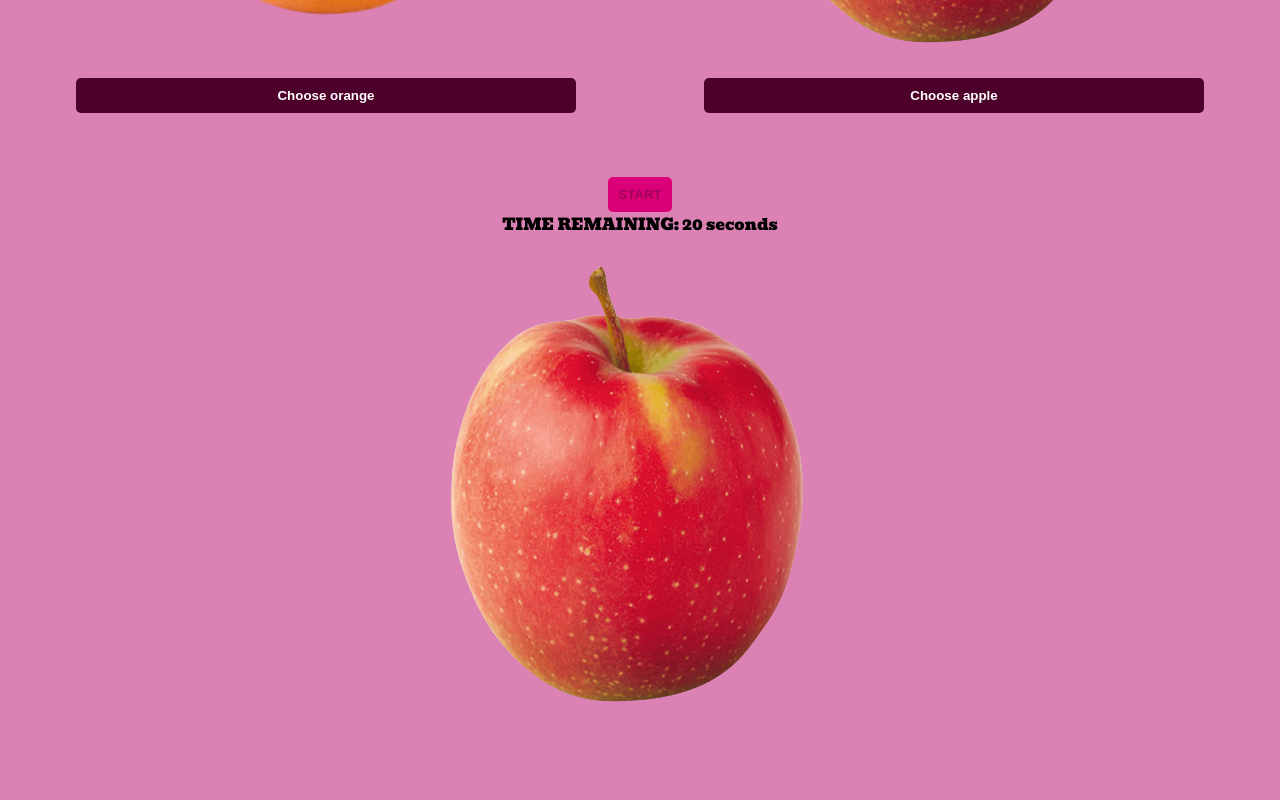
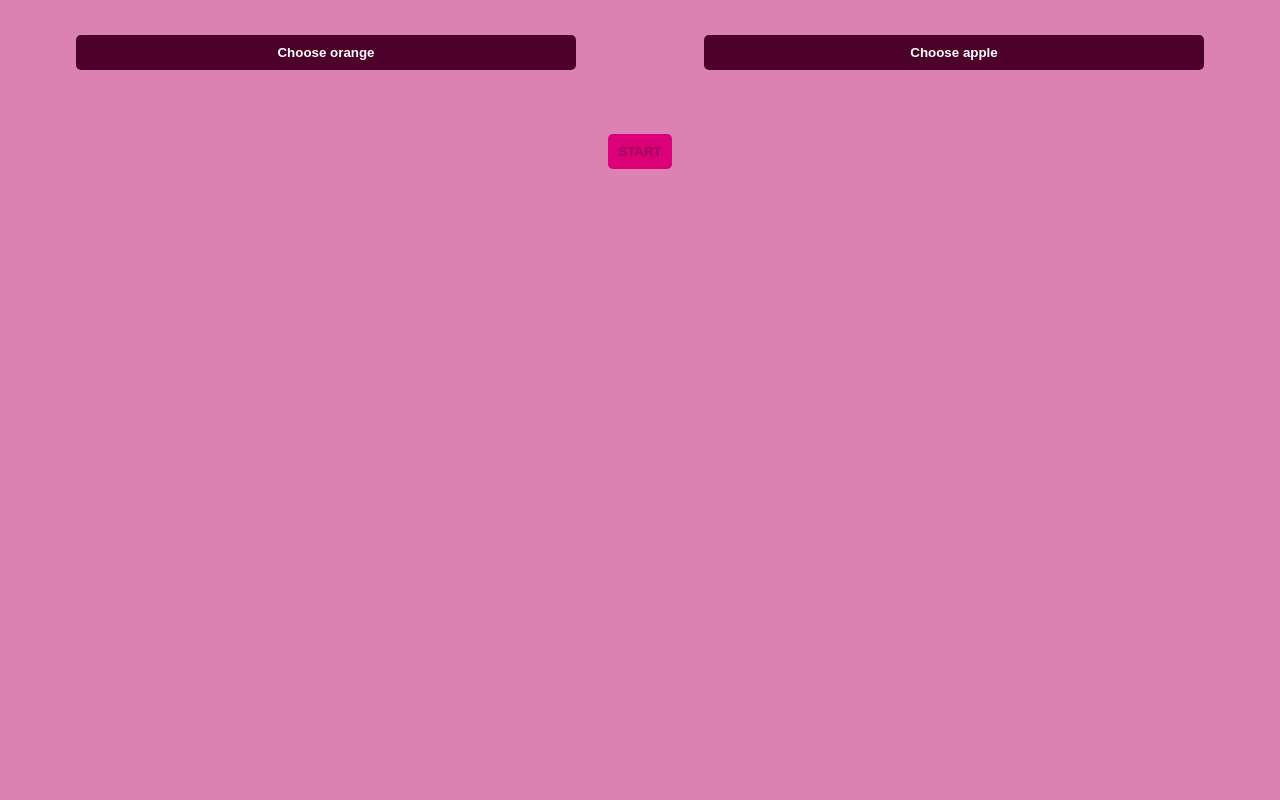
Before and after one commit to Miki-Geoghegan/apples-and-oranges, a React (Create React App) app: page / in a window 1280 px wide. Shown: the part 580-1380 px from the top of the page. After the commit the page ends 800 px from the top, so only its background shows below. Built offline with nearby package versions, Linux system fonts and the light colour scheme.

Commit message:
finishing layout strucutre for animation

```diff
--- a/src/App.jsx
+++ b/src/App.jsx
@@ -1,5 +1,4 @@
 import Count from 'components/Count'
-import Fruit from 'components/Fruit'
 import FruitSelector from 'components/FruitSelector'
 import GamePlay from 'components/GamePlay'
 import { Provider } from 'react-redux'
@@ -11,7 +10,6 @@ const App = () => {
     <Provider store={ store }>
       <div className="App">
         <FruitSelector />
-        {/* <Fruit /> */}
         <Count />
         <Timer />
         <GamePlay />
--- a/src/components/Count.jsx
+++ b/src/components/Count.jsx
@@ -6,9 +6,8 @@ import React, { Component } from 'react'
 class Count extends Component {
 
   renderCurrentCount() {
-    const { decreaseCount, increaseCount, count, hasGameStarted } = this.props
+    const { decreaseCount, increaseCount, count } = this.props
 
-    if (hasGameStarted) {
     return (
       <div>
         <div>{ count }</div>
@@ -19,11 +18,14 @@ class Count extends Component {
       </div>
     )
   }
-  }
 
   render() {
+    const { hasGameStarted } = this.props
+
+    if (!hasGameStarted) return null
+
     return (
-      <div>{ this.renderCurrentCount() }</div>
+      <div className="count">{ this.renderCurrentCount() }</div>
     )
   }
 
--- a/src/components/Fruit.jsx
+++ b/src/components/Fruit.jsx
@@ -1,5 +1,6 @@
 import appleImg from 'assets/apple.png'
 import orangeImg from 'assets/orange.png'
+import { randomIntFromRange } from 'utils/functions'
 import { APPLE, ORANGE } from 'utils/constants'
 import React, { Component } from 'react'
 
@@ -11,8 +12,17 @@ class Fruit extends Component {
     const { type } = this.props
 
     return (
-      <div>
-        <img src={ fruitsImages[type] } />
+      <div className="fruit">
+        <div
+          className="fruit__container"
+          style={{
+            top: `${randomIntFromRange(0, 90)}%`
+          }}>
+          <img
+            className="fruit__image"
+            src={ fruitsImages[type] }
+          />
+        </div>
       </div>
     )
   }
--- a/src/components/FruitSelector.jsx
+++ b/src/components/FruitSelector.jsx
@@ -35,14 +35,6 @@ class FruitSelector extends Component {
     )
   }
 
-  renderCount() {
-    const { count } = this.props
-
-    return (
-      <div>count: { count }</div>
-    )
-  }
-
   renderStartButton() {
     const { fruitType } = this.props
 
@@ -59,18 +51,14 @@ class FruitSelector extends Component {
   render() {
     const { hasGameStarted } = this.props
 
-    if (!hasGameStarted) {
-      return (
-        <div className="fruitselector">
-          <h1 className="fruitselector__title">Select Your Fruit</h1>
-          <div>{ this.renderUserOptions() }</div>
-          <div>{ this.renderStartButton() }</div>
-        </div>
-      )
-    }
+    if (hasGameStarted) return null
 
     return (
-      <div>{ this.renderCount() }</div>
+      <div className="fruitselector">
+        <h1 className="fruitselector__title">Select Your Fruit</h1>
+        <div>{ this.renderUserOptions() }</div>
+        <div>{ this.renderStartButton() }</div>
+      </div>
     )
   }
 
--- a/src/components/GamePlay.jsx
+++ b/src/components/GamePlay.jsx
@@ -1,47 +1,47 @@
 import { Component } from 'react'
 import Fruit from 'components/Fruit'
+import { connect } from 'react-redux'
 import { APPLE, ORANGE } from 'utils/constants'
-import { GAME_HAS_STARTED } from 'store/constants/gameStatus'
-import { connect } from 'react-redux'
 
 class GamePlay extends Component {
 
-  renderFruit(type) {
-    return <Fruit type={ type } />
+  renderFruit(type, idx) {
+    return <Fruit key={ `${type}-${idx}` } type={ type } />
   }
 
   renderFruits() {
     const { applesTotalNumber, orangesTotalNumber } = this.props
 
-    const applesArray = Array.from(Array(applesTotalNumber)).map(() => {return APPLE})
-    const orangesArray = Array.from(Array(orangesTotalNumber)).map(() => {return ORANGE})
+    const applesArray = this.buildFruitsArray(applesTotalNumber, APPLE)
+    const orangesArray = this.buildFruitsArray(orangesTotalNumber, ORANGE)
 
     return [...applesArray, ...orangesArray].map(this.renderFruit)
   }
 
   render() {
+    const { hasGameStarted } = this.props
+
+    if (!hasGameStarted) return null
+
     return (
-      <div>{ this.renderFruits() }</div>
+      <div className="game-play">{ this.renderFruits() }</div>
     )
+  }
+
+  buildFruitsArray(fruitTotalNumber, fruitType) {
+    return Array.from(Array(fruitTotalNumber)).map(() => {return fruitType})
   }
 
 }
 
-const mapStateToProps = ({ gameStatusReducer: { applesTotalNumber, orangesTotalNumber } }) => {
+const mapStateToProps = ({ gameStatusReducer: { applesTotalNumber, orangesTotalNumber, hasGameStarted } }) => {
   return {
     applesTotalNumber,
+    hasGameStarted,
     orangesTotalNumber
   }
 }
 
-const mapDispatchToProps = (dispatch) => {
-  return {
-    startGame: () => {
-      return dispatch({ type: GAME_HAS_STARTED })
-    }
-  }
-}
-
-export default connect(mapStateToProps, mapDispatchToProps)(GamePlay)
+export default connect(mapStateToProps)(GamePlay)
 
 // connect to global store to check if game has started - if started, return something, else return null
--- a/src/components/Timer.jsx
+++ b/src/components/Timer.jsx
@@ -22,10 +22,12 @@ class Timer extends Component {
   // }
 
   render() {
-    const { time } = this.props
+    const { hasGameStarted, time } = this.props
+
+    if (!hasGameStarted) return null
 
     return (
-      <div>TIME REMAINING: { time } seconds</div>
+      <div className="timer">TIME REMAINING: { time } seconds</div>
     )
   }
 
--- a/src/styles/App.scss
+++ b/src/styles/App.scss
@@ -1,3 +1,5 @@
 .App {
   text-align: center;
+  position: relative;
+  height: 100%;
 }
--- a/src/styles/fruit.scss
+++ b/src/styles/fruit.scss
@@ -1,26 +1,25 @@
-.move-fruit {
-  padding: 20px;
-  color: white;
-  position: relative;
-  margin: 0 0 10px 0;
-  animation: move 4s infinite;
+@keyframes move-across-screen {
+  from {
+    transform: translateX(-100px);
+  }
+  to {
+    transform: translateX(100%);
+  }
 }
 
-.move-fruit-2 {
-    animation-delay: 500ms;
-}
+.fruit {
+  height: 100%;
 
-.move-fruit-3 {
-    animation-delay: 1s;
-}
+  &__container {
+    position: absolute;
+    width: 100%;
+    left: 0;
+    transform: translateX(-100px);
+    animation: move-across-screen 2s;
+  }
 
-@keyframes move {
-  0% {
-    left: 0%;
-    background: blue;
-  }
-  100% {
-    left: 100%;
-    background: red;
+  &__image {
+    width: 100px;
+    display: block;
   }
 }
--- a/src/styles/index.scss
+++ b/src/styles/index.scss
@@ -6,7 +6,6 @@
 @import 'styles/fruit.scss';
 
 body {
-  margin: 0;
   font-family: 'Bevan', -apple-system, BlinkMacSystemFont, 'Segoe UI', 'Roboto',
     'Oxygen', 'Ubuntu', 'Cantarell', 'Fira Sans', 'Droid Sans', 'Helvetica Neue',
     sans-serif;
@@ -15,7 +14,40 @@ body {
   background: $BRAND_COLOR;
 }
 
+* {
+  margin: 0;
+}
+
+html,
+body,
+#root {
+  height: 100%;
+}
+#root {
+  max-height: 100%;
+  overflow: hidden;
+}
+
 code {
   font-family: source-code-pro, Menlo, Monaco, Consolas, 'Courier New',
     monospace;
 }
+
+.timer,
+.count {
+  position: absolute;
+  left: 50%;
+  transform: translateX(-50%);
+}
+
+.count {
+  top: 75px;
+}
+
+.timer {
+  top: 25px;
+}
+
+.game-play {
+  height: 100%;
+}
```
Lines whose indentation alone changed are shown as unchanged.
